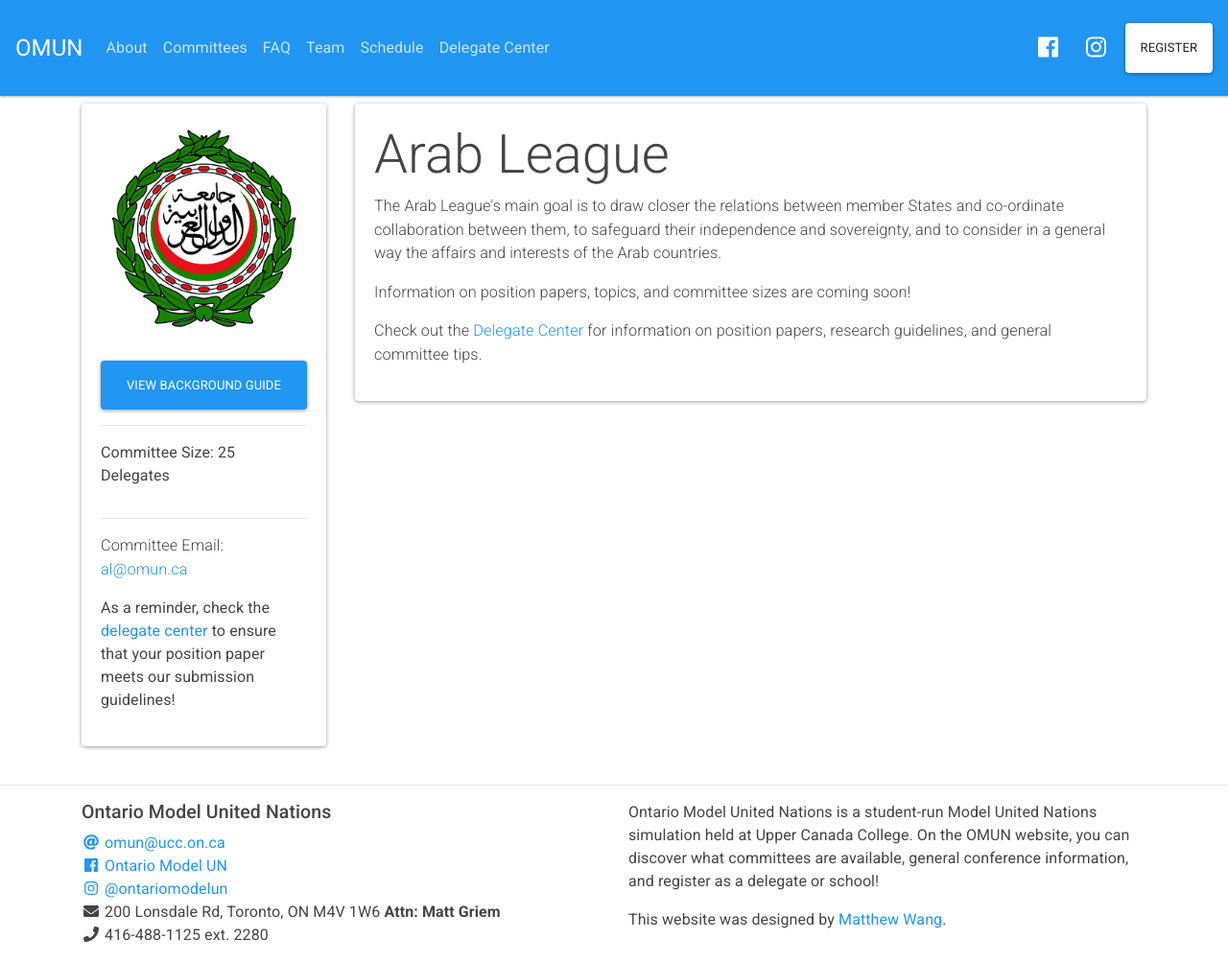
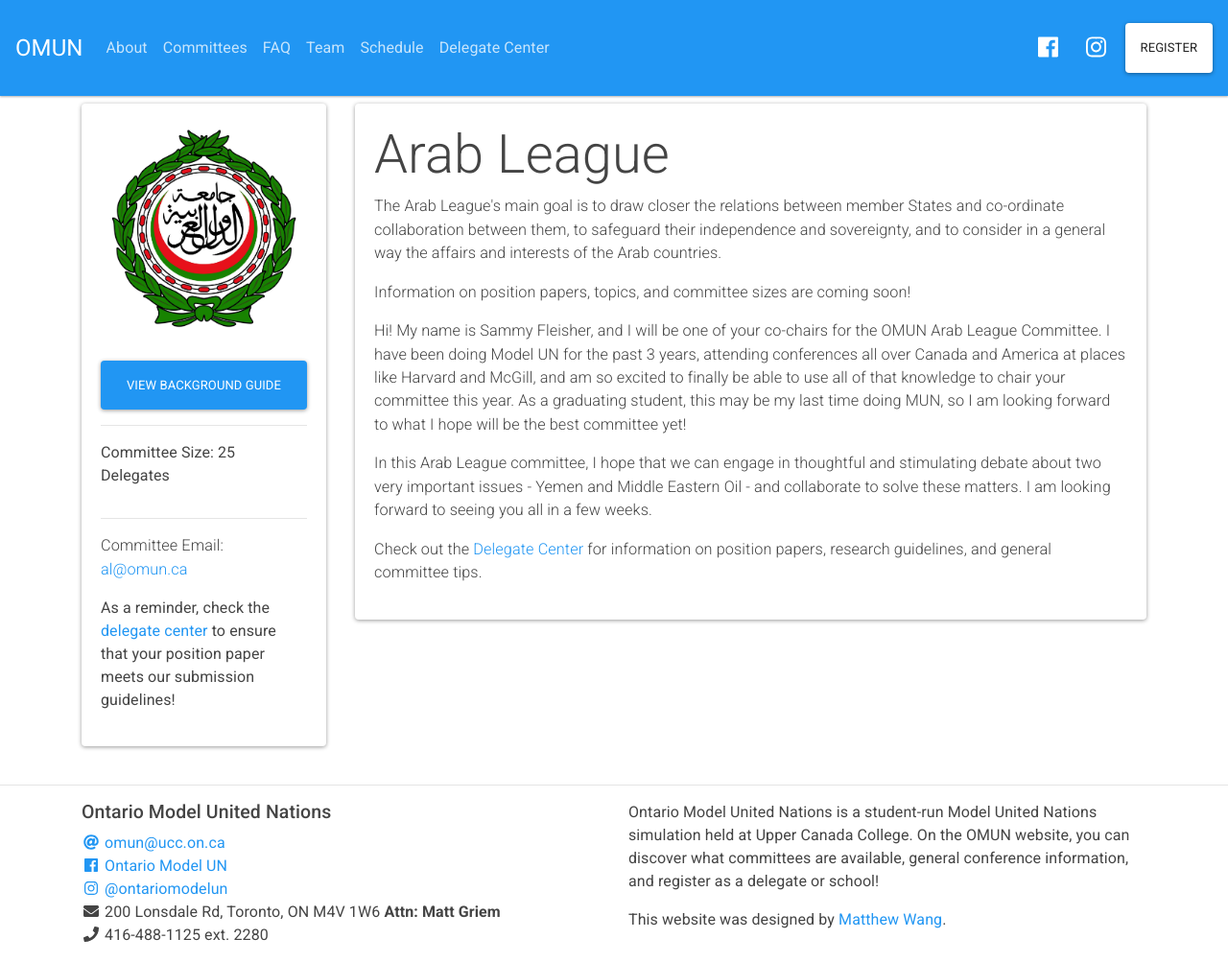
Before and after one commit to malsf21/omun.ca, a Jekyll site: the page built from _committees/al.md, in a window 1280 px wide and 1003 px high. Shown: the whole window at 96% size. Built offline with Jekyll 4.4.1, drawn with Linux system fonts in a browser that asks for light colours.

Commit message:
adds arab league blurb

```diff
--- a/_committees/al.md
+++ b/_committees/al.md
@@ -8,3 +8,7 @@ type: Specialized Agency
 size: 25
 shortbio: The Arab League's main goal is to draw closer the relations between member States and co-ordinate collaboration between them, to safeguard their independence and sovereignty, and to consider in a general way the affairs and interests of the Arab countries.
 ---
+
+Hi! My name is Sammy Fleisher, and I will be one of your co-chairs for the OMUN Arab League Committee. I have been doing Model UN for the past 3 years, attending conferences all over Canada and America at places like Harvard and McGill, and am so excited to finally be able to use all of that knowledge to chair your committee this year. As a graduating student, this may be my last time doing MUN, so I am looking forward to what I hope will be the best committee yet!
+
+In this Arab League committee, I hope that we can engage in thoughtful and stimulating debate about two very important issues - Yemen and Middle Eastern Oil - and collaborate to solve these matters. I am looking forward to seeing you all in a few weeks.
```
